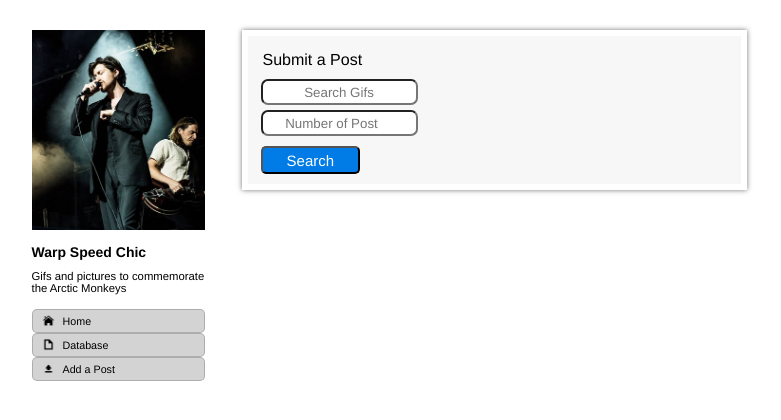
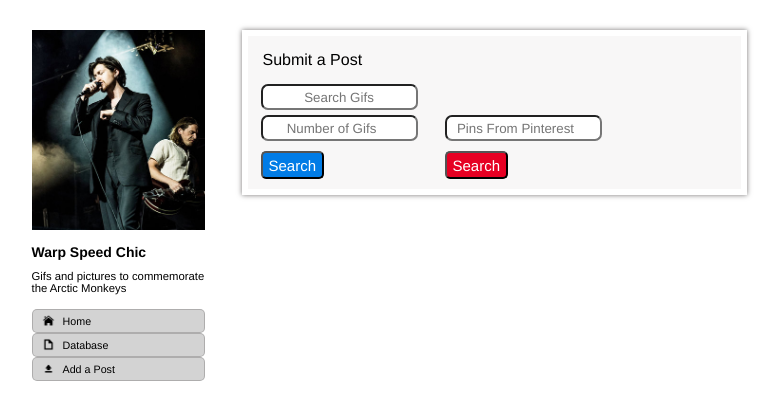
Before and after one commit to jamsme/fanPage, a Django app: template apps/app/templates/app/add.html in a window 1280 px wide. Shown: the top 420 px of the page, without its empty margins (256-1037 px from the left). Run offline with Django 3.2, Linux system fonts and the light colour scheme; the template is opened without the code that fills it, so the values that code supplies are empty; parts of the project's set-up code (start-up, migrations or seed data) failed here and were passed over.

```diff
--- a/apps/app/static/app/css/style.css
+++ b/apps/app/static/app/css/style.css
@@ -74,13 +74,13 @@ h4 {
     margin: 10px auto 40px auto;
     padding: 5px;
 }
-form {
-    margin: 10px 0 5px 8px;
+form.submit {
+    margin: 10px 15px 5px 8px;
+    display: inline-block;
 }
-input#submit {
+input.submit {
     display: block;
     margin-top: 10px;
-    width: 21%;
     color: white;
     background-color: #017ce6;
     border-radius: 5px;
@@ -102,7 +102,7 @@ input#search {
     text-align: center;
     font-family: Helvetica;
 }
-input#number {
+input.number {
     display: block;
     margin-top: 5px;
     height: 20px;
@@ -120,6 +120,17 @@ input#add {
     border-radius: 4px;
     display: none;
 }
+input#pinterestSubmit {
+    display: block;
+    margin-top: 10px;
+    color: white;
+    background-color: #e60023;
+    border-radius: 5px;
+    font-weight: 400;
+    height: 28px;
+    font-size: 15px;
+    font-family: Helvetica;
+}
 button#delete {
     width: 100%;
     height: 30px;
--- a/apps/app/templates/app/add.html
+++ b/apps/app/templates/app/add.html
@@ -43,11 +43,16 @@
     <div id="right">
         <div id="contentPost">
             <h4>Submit a Post</h4>
-            <form action="/submitPost" method="POST">
+            <form action="/submitPost" method="POST" class="submit">
                 {% csrf_token %}
                 <input type="text" name="search" placeholder="Search Gifs" id="search">
-                <input type="number" name="limit" placeholder="Number of Post" id="number">
-                <input type="submit" value="Search" id="submit">
+                <input type="number" name="limit" placeholder="Number of Gifs" class="number">
+                <input type="submit" value="Search" class="submit">
+            </form>
+            <form action="/pinterest" method="POST" class="submit">
+                {% csrf_token %}
+                <input type="number" name="limit" placeholder="Pins From Pinterest" class="number">
+                <input type="submit" value="Search" id="pinterestSubmit">
             </form>
             {% if messages %}
                 {% for message in messages %}
@@ -57,15 +62,33 @@
         </div>
         {% for q in search.data %}
             <div id="hold">
-                <form action="/append" method="POST" id="none">
+                <form action="/append" method="POST" class="none">
                     {% csrf_token %}
+                    <img src="{{ q.images.original.url }}" id="search">
                     <input type="hidden" value="{{ q.images.original.url }}" name="url">
                     <input type="hidden" value="{{ q.title }}" name="title">
-                    <img src="{{ q.images.original.url }}" id="search">
                     <input type="submit" value="Add" id="add">
                 </form>
             </div>
         {% endfor %}
+        {% for q in pinData.data %}
+            <div id="hold">
+                <form action="/pinterestForm" method="POST" class="none">
+                    {% csrf_token %}
+                    <img src="{{ q.image.original.url }}" id="search">
+                    <input type="hidden" value="{{ q.image.original.url }}" name="url">
+                    <input type="hidden" value="{{ q.note }}" name="title">
+                    <input type="submit" value="Add" id="add">
+                </form>
+            </div>
+        {% endfor %}
+        {% if pinData %}
+            <form action="/pinterest" method="POST" id="extra">
+                {% csrf_token %}
+                <input type="hidden" value="{{ pinData.page.next }}" name="extra">
+                <input type="submit" value="More" id="extra">
+            </form>
+        {% endif %}
     </div>
 </body>
 </html>
--- a/fanPage/settings.py
+++ b/fanPage/settings.py
@@ -25,7 +25,7 @@ SECRET_KEY = '0$-5h1d-4$7ya$p@l1n!@=c&v!zvs!0z)y=%!(1edfdlh_4!r+'
 # SECURITY WARNING: don't run with debug turned on in production!
 DEBUG = True
 
-ALLOWED_HOSTS = ["*", "192.168.1.65"]
+ALLOWED_HOSTS = ["*"]
 
 
 # Application definition
```
Also changed, not shown: other parts of apps/app/static/app/css/style.css (+19 -10 lines), apps/app/templates/app/index.html (+3 -11 lines), db.sqlite3.
